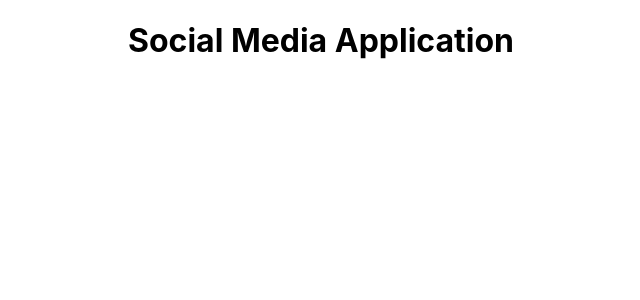
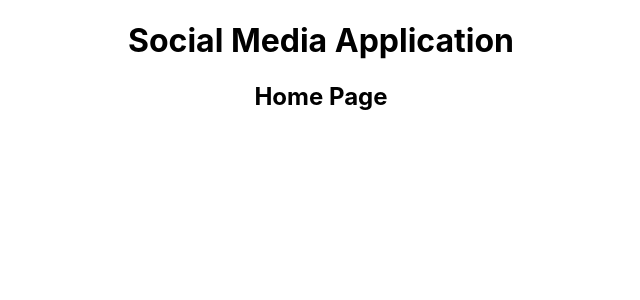
Before and after one commit to KHemanthRaju/InstaTweets, a React (Create React App) app: page / in a window 1280 px wide. Shown: the top 300 px of the page, without its empty margins (319-959 px from the left). Built offline with nearby package versions, Linux system fonts and the light colour scheme; no server answers; what miragejs would draw is missing.

Commit message:
feat: Error page added

```diff
--- a/package.json
+++ b/package.json
@@ -13,6 +13,7 @@
     "miragejs": "^0.1.47",
     "react": "^18.2.0",
     "react-dom": "^18.2.0",
+    "react-router-dom": "^6.12.1",
     "react-scripts": "5.0.1",
     "web-vitals": "^2.1.4"
   },
--- a/src/App.js
+++ b/src/App.js
@@ -1,6 +1,9 @@
 import axios from "axios";
 import "./App.css";
 import { useEffect, useState } from "react";
+import { Route, Routes } from "react-router-dom";
+import { NotFound } from "./pages/NotFound/NotFound";
+import { Home } from "./pages/Home/Home";
 
 function App() {
   const [posts, setPosts] = useState([]);
@@ -28,6 +31,10 @@ function App() {
   return (
     <div className="App">
       <h1>Social Media Application</h1>
+      <Routes>
+        <Route path="/" element={<Home />} />
+        <Route path="/*" element={<NotFound />} />
+      </Routes>
       {/* {posts} */}
     </div>
   );
--- a/src/index.js
+++ b/src/index.js
@@ -3,13 +3,16 @@ import ReactDOM from "react-dom/client";
 import "./index.css";
 import App from "./App";
 import reportWebVitals from "./reportWebVitals";
+import { BrowserRouter } from "react-router-dom";
 import { makeServer } from "./server";
 
 makeServer();
 const root = ReactDOM.createRoot(document.getElementById("root"));
 root.render(
   <React.StrictMode>
-    <App />
+    <BrowserRouter>
+      <App />
+    </BrowserRouter>
   </React.StrictMode>
 );
 
--- /dev/null
+++ b/src/pages/Home/Home.jsx
@@ -0,0 +1,7 @@
+export const Home = () => {
+  return (
+    <>
+      <h2>Home Page</h2>
+    </>
+  );
+};
--- /dev/null
+++ b/src/pages/NotFound/NotFound.jsx
@@ -0,0 +1,7 @@
+export const NotFound = () => {
+  return (
+    <>
+      <h2>Error 404 : Page Not Found</h2>
+    </>
+  );
+};
```
Also changed, not shown: 1 other file (tests, documents, lock files or other folders).
